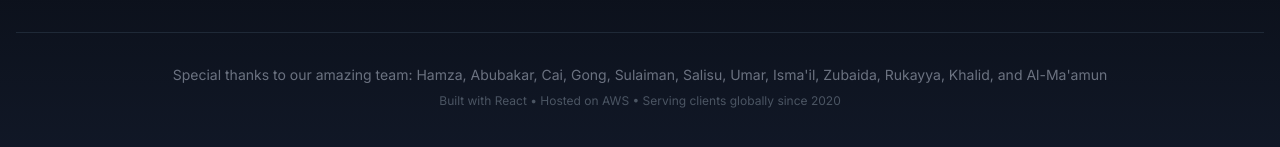
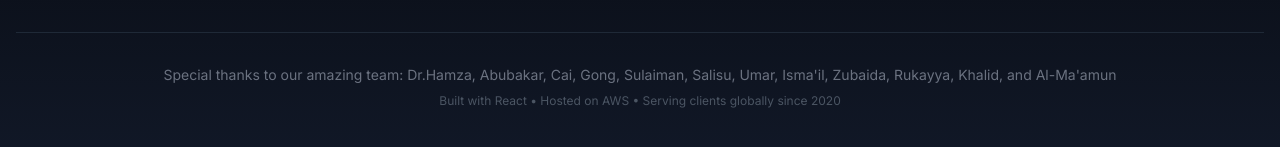
Before and after one commit to Mranwar001/adorable-voostech, a React (Vite) app: page / in a window 1280 px wide. Shown: the part 11544-11691 px from the top of the page. Built offline with nearby package versions, Linux system fonts and the light colour scheme.

Commit message:
Update team acknowledgment in Footer component

```diff
--- a/src/components/Footer.jsx
+++ b/src/components/Footer.jsx
@@ -136,7 +136,7 @@ export default function Footer() {
         {/* Acknowledgments */}
         <div className="mt-8 pt-8 border-t border-gray-800 text-center">
           <p className="text-gray-500 text-sm">
-            Special thanks to our amazing team: Hamza, Abubakar, Cai, Gong, Sulaiman,
+            Special thanks to our amazing team: Dr.Hamza, Abubakar, Cai, Gong, Sulaiman,
             Salisu, Umar, Isma'il, Zubaida, Rukayya, Khalid, and Al-Ma'amun
           </p>
           <p className="text-gray-600 text-xs mt-2">
```
